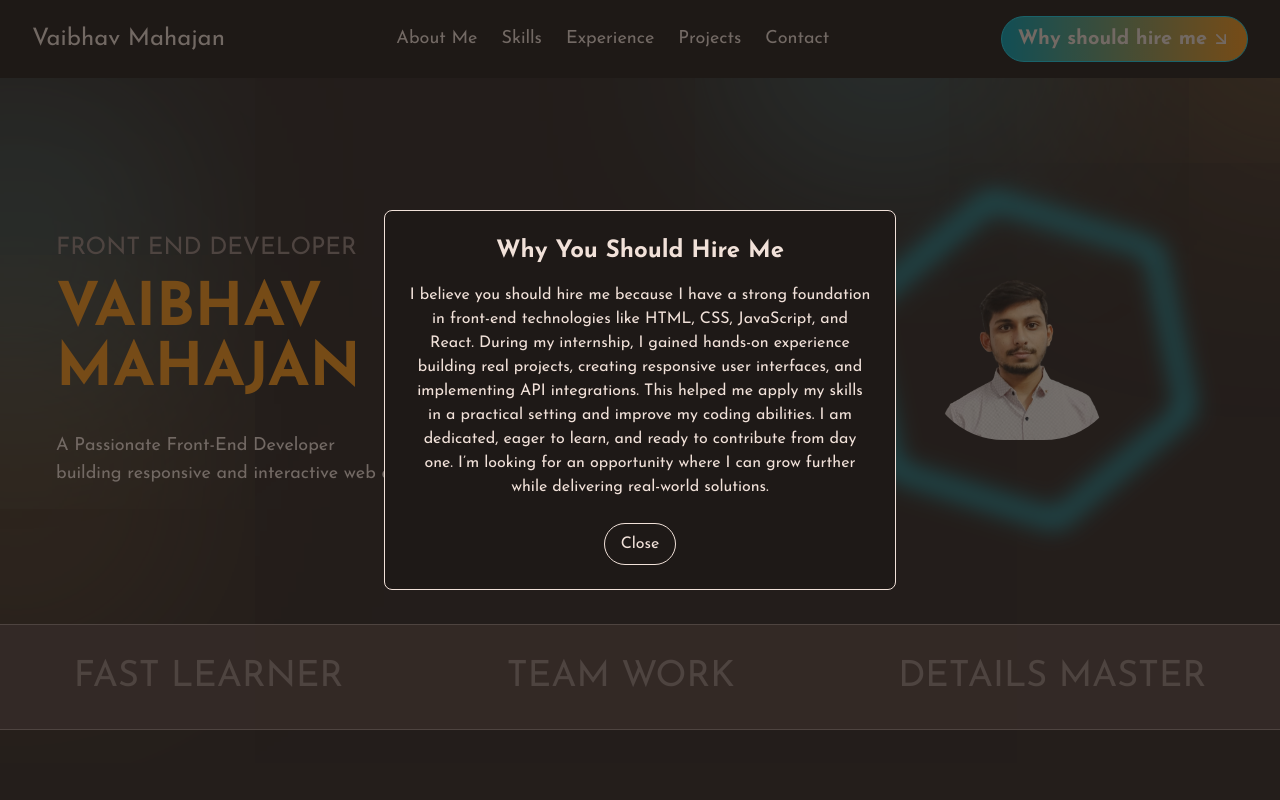
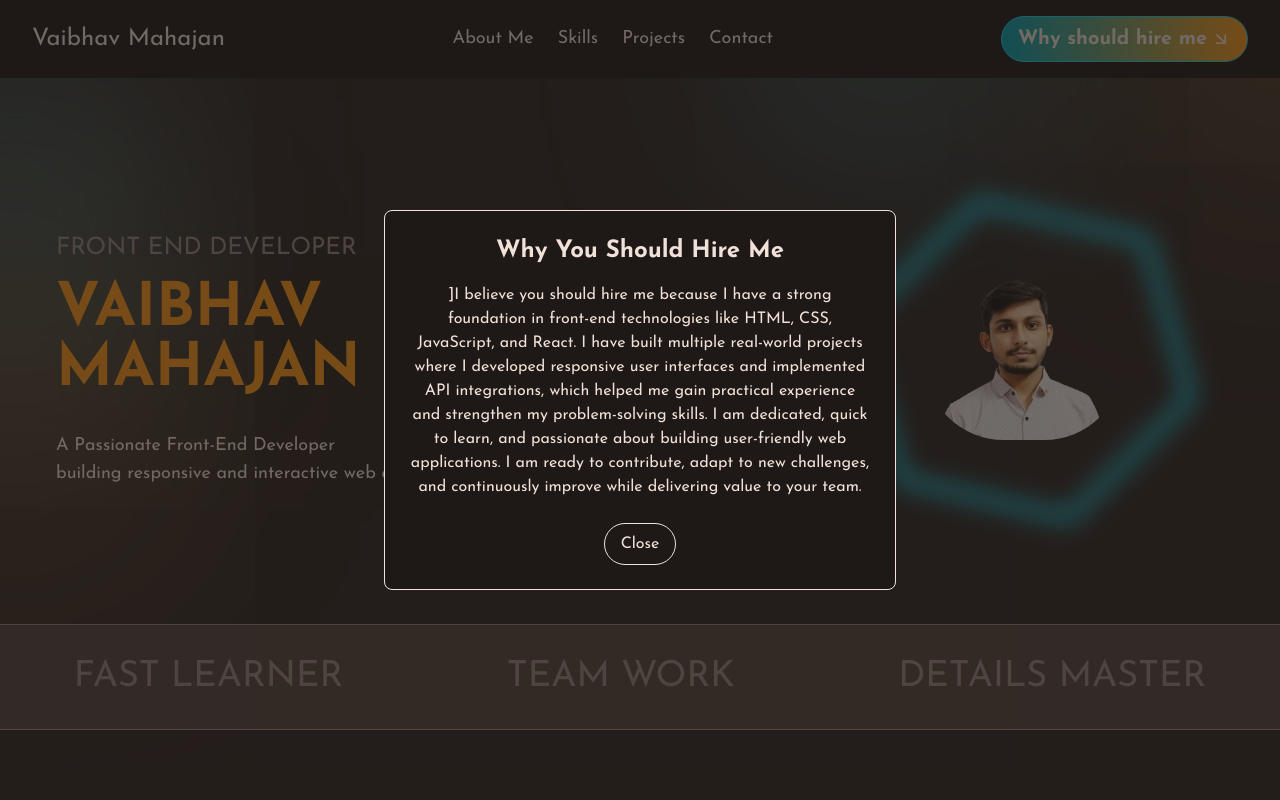
Before and after one commit to VaibhavMahajan1509/vaibhavPortfolio, a React (Vite) app: page / in a window 1280 px wide. Both pictures are taken after a click on the button "Why should hire me". Shown: the top 800 px of the page. Built offline with nearby package versions, Linux system fonts and the light colour scheme.

Commit message:
updated portfolio

```diff
--- a/src/App.jsx
+++ b/src/App.jsx
@@ -31,7 +31,7 @@ function App() {
       <AboutMeMain />
       <SkillsMain />
       <SubSkills />
-      <ExperienceMain />
+      {/* <ExperienceMain /> */}
       <ProjectsMain />
       <Education />
       <ContactSection />
--- a/src/components/navbar/NavbarLinks.jsx
+++ b/src/components/navbar/NavbarLinks.jsx
@@ -3,7 +3,7 @@ import { Link } from "react-scroll";
 const links = [
   { link: "About Me", section: "about" },
   { link: "Skills", section: "skills" },
-  { link: "Experience", section: "experience" },
+  // { link: "Experience", section: "experience" },
   { link: "Projects", section: "projects" },
   { link: "Contact", section: "contact" },
 ];
--- a/src/components/navbar/WhyHireMeBox.jsx
+++ b/src/components/navbar/WhyHireMeBox.jsx
@@ -8,9 +8,9 @@ const WhyHireMeBox = ({ isVisible, onClose }) => {
       <div className="bg-black p-4 sm:p-6 rounded-lg border border-orange-500 text-center w-full max-w-md sm:max-w-lg max-h-[85vh] overflow-y-auto animate-fade-in relative">
         <h2 className="text-xl sm:text-2xl font-bold mb-4 text-white">Why You Should Hire Me</h2>
         <p className="text-sm sm:text-base text-white mb-6">
-         I believe you should hire me because I have a strong foundation in front-end technologies like HTML, CSS, JavaScript, and React. During my internship, I gained hands-on experience building real projects, creating responsive user interfaces, and implementing API integrations. This helped me apply my skills in a practical setting and improve my coding abilities.
+        ]I believe you should hire me because I have a strong foundation in front-end technologies like HTML, CSS, JavaScript, and React. I have built multiple real-world projects where I developed responsive user interfaces and implemented API integrations, which helped me gain practical experience and strengthen my problem-solving skills.
 
-I am dedicated, eager to learn, and ready to contribute from day one. I’m looking for an opportunity where I can grow further while delivering real-world solutions.
+I am dedicated, quick to learn, and passionate about building user-friendly web applications. I am ready to contribute, adapt to new challenges, and continuously improve while delivering value to your team.
         </p>
         <button
           onClick={onClose}
```
